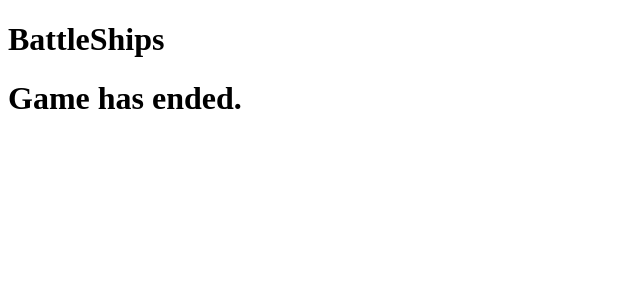
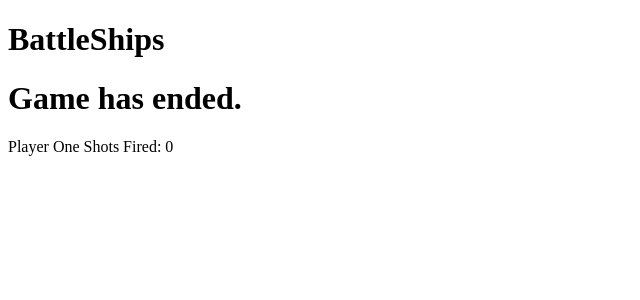
Before and after one commit to eriknyberg91/React-Typescript-Battleships, a React (Create React App) app: page / in a window 1280 px wide. Both pictures are taken after a click on the button "Change game state". Shown: the top 300 px of the page, without its empty margins (0-640 px from the left). Built offline with nearby package versions, Linux system fonts and the light colour scheme.

Commit message:
UseEffect for handling game ending

```diff
--- a/src/App.tsx
+++ b/src/App.tsx
@@ -6,12 +6,15 @@ import IPlayer from './Classes/IPlayer';
 
 function App() {
 
+
+
   //TODO :
   //DONE  --- Place ships when shipcount > 0, move on to Fire phase
   //??? Use of current player instead of individual players?
   //??? Re-render one battlemap rather than different ones
   //DONE ---Reduce health of player when ship gets hit, visual input
   //DONE ---End game when one player reaches 0 health
+  //Better way to handle duplicate clicks on zone rather than alert
   //Statistics
   //Reset Game
   //Styling
@@ -38,6 +41,14 @@ function App() {
     isPlaying: false
   });
 
+  //Updates game state based on changes in health of players.
+  useEffect(() => {
+    if (playerOne.health <= 0 || playerTwo.health <= 0) {
+      changeGameState();
+    }
+
+  }, [playerOne.health, playerTwo.health])
+
   const numberOfZones = 25;
 
   const [gameIsPlaying, setGameIsPlaying] = useState<boolean>(true)
@@ -63,6 +74,10 @@ const changeCurrentPlayer = () => {
 
   else if (playerTwo) {
     setCurrentPlayer(playerOne)
+  }
+
+  if (playerOne.health == 0 || playerTwo.health == 0){
+    changeGameState()
   }
 }
 
@@ -118,8 +133,6 @@ const handlePlayerFire = (id: number) => {
           alert("Already clicked! Try another zone.")
         }
         else {
-          increaseShotsFired()
-          removeHealthFromPlayer()
           changePlayer()
         }
 
@@ -134,6 +147,7 @@ const handlePlayerFire = (id: number) => {
           increaseShotsFired()
           removeHealthFromPlayer()
           changePlayer()
+
         }
         return  {...zone, successfullHitFromPlayerTwo: zone.successfullHitFromPlayerTwo = true}
       }
@@ -143,12 +157,12 @@ const handlePlayerFire = (id: number) => {
           alert("Already clicked! Try another zone.")
         }
         else {
-          increaseShotsFired()
-          removeHealthFromPlayer()
           changePlayer()
         }
         return  {...zone, failedHitFromPlayerTwo: zone.failedHitFromPlayerTwo = true}
       }
+
+
 
       return zone;
 
@@ -192,11 +206,10 @@ const removeOneShipFromPlayer = () => {
       }));
     }
 
-    if (playerOne.health <= 1 || playerTwo.health <= 1){
-      changeGameState()
-    }
 
   };
+
+
 
 
   const increaseShotsFired = () => {
--- a/src/Components/BattleMap/BattleMap.tsx
+++ b/src/Components/BattleMap/BattleMap.tsx
@@ -76,6 +76,7 @@ const BattleMap = ({list,playerOne, playerTwo, gameIsPlaying, currentPlayer,  ha
 
       <div className="end-game-container" style={{display: gameIsPlaying ? 'none' : 'block' }}>
         <h1>Game has ended.</h1>
+        <p>{`Player One Shots Fired: ${playerOne.shotsFired}`}</p>
       </div>
     </div>
 
```
